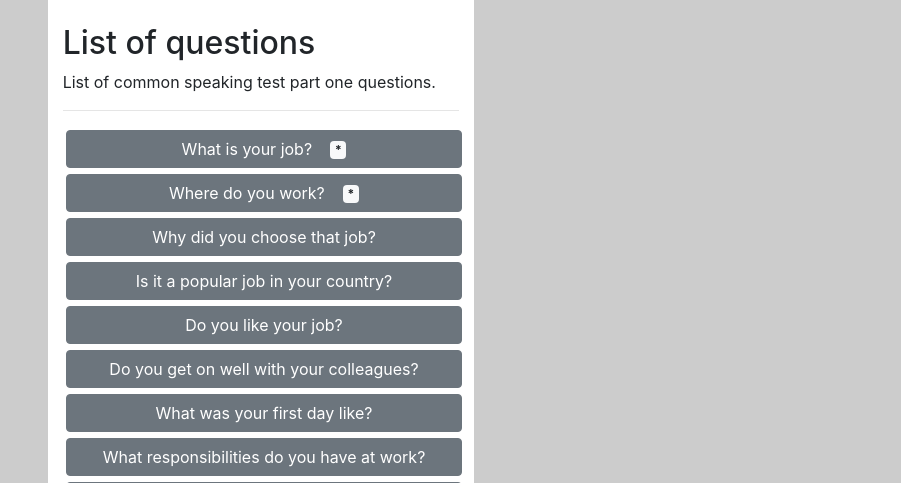
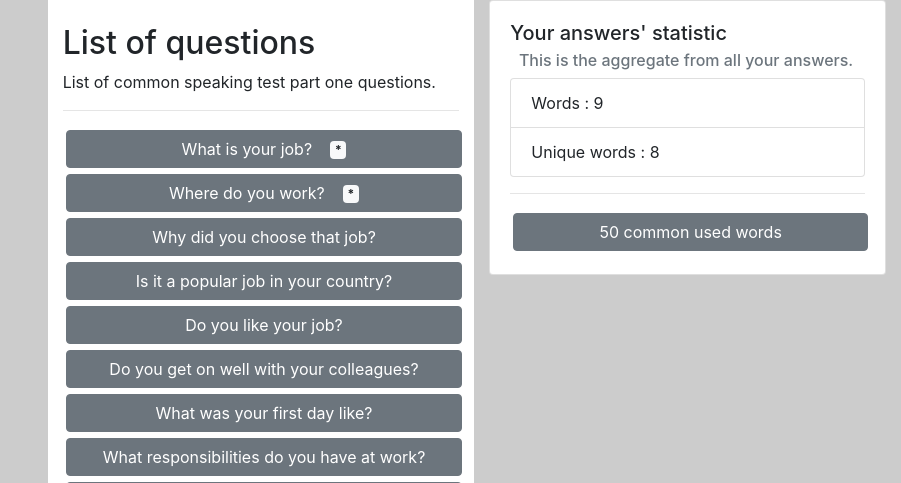
Before and after one commit to tokint/ieltsprep, a Django app: page /sp1/ in a window 1280 px wide. Shown: the part 56-539 px from the top of the page, without its empty margins (379-1280 px from the left). Run offline with Django 3.2, Linux system fonts and the light colour scheme; a user stored in the database is signed in; data comes from the database, SQL or seed files in the repository; some libraries are stand-ins or nearby versions.

Commit message:
Add wordStat

```diff
--- /dev/null
+++ b/lib/wstat.py
@@ -0,0 +1,21 @@
+import os
+import re
+from collections import Counter
+
+class UserAnswers:
+
+    def __init__(self, text):
+        self.text = text
+
+    def words_count(self):
+        text = re.findall(r'\w+', self.text.lower())
+#        text = text.replace("\n", "").replace("\r", "")
+#        skips = ["i", "am", "is", "i'm", "are", "was", "were", "and", "an" , "a", "to", "for", "the"]
+#        words = [i for i in text if i not in skips]
+
+#        word_count = Counter(words)
+        word_count = Counter(text)
+
+        uwc = len(word_count) # unique word's count
+        wc = sum(word_count.values()) # all word's count
+        return {'wc' : wc, 'uwc' : uwc, 'cntr' : dict(word_count.most_common(50))}
--- a/speakp1app/templates/speakp1app/index.html
+++ b/speakp1app/templates/speakp1app/index.html
@@ -65,6 +65,42 @@
           <hr><br>
       </div>
       <div class="col-sm asidesm">
+        <div class="card">
+          <div class="card-body">
+            <h5 class="card-title">Your answers' statistic</h5>
+            <h6 class="card-subtitle mb-2 text-muted">&nbsp;&nbsp;This is the aggregate from all your answers.</h6>
+            <ul class="list-group">
+              <li class="list-group-item">Words : {{answers.wc}}</li>
+              <li class="list-group-item">Unique words : {{answers.uwc}}</li>
+            </ul>
+            <hr>
+            <a class="btn btn-secondary col-lg-12 col-sm-12" data-toggle="collapse"
+            href="#collapse_common_words" role="button" aria-expanded="false"
+            aria-controls="collapse_common_words" style="margin:3px; word-wrap: break-word; white-space: normal;">
+                50 common used words
+            </a>
+            <div class="collapse" id="collapse_common_words">
+              <div class="card card-body">
+                <table class="table table-hover table-sm">
+                  <thead>
+                    <tr>
+                      <th scope="col">Word</th>
+                      <th scope="col">Count</th>
+                    </tr>
+                  </thead>
+                  <tbody>
+                    {% for words,count in answers.cntr.items %}
+                      <tr>
+                        <td>{{words}}</td><td>{{count}}</td>
+                      </tr>
+                    {% endfor %}
+                  </tbody>
+                </table>
+
+              </div>
+            </div>
+          </div>
+        </div>
       </div>
   </div>
 
--- a/speakp1app/views.py
+++ b/speakp1app/views.py
@@ -5,16 +5,21 @@ from .models import Ieltsspeakingp1topic, Answers
 #from django.db.models import Q
 #from operator import itemgetter, attrgetter
 from operator import itemgetter
+#from ieltsprep.lib.wstat import UserAnswers
+from lib.wstat import UserAnswers
+
 
 @login_required
 def index(request):
     full_topic_list = Ieltsspeakingp1topic.objects.all().values('id', 'sp1topic', 'answers__answer', 'answers__id', 'answers__uid')
     topic_list = [] # collect questions and answers for current user
     list_in = [] # collect question id which is added in topic_list
+    all_answers = ''
     for topic in full_topic_list :
         if topic['answers__uid'] == request.user.id : # question is answered by current user
             topic_list.append(topic)
             list_in.append(topic['id'])
+            all_answers += topic['answers__answer'] + " "
         elif topic['answers__uid'] == None: # questions without any answers
             topic_list.append(topic)
             list_in.append(topic['id'])
@@ -25,8 +30,10 @@ def index(request):
             topic_list.append(tpc)
             list_in.append(topic['id'])
 
+    ua = UserAnswers(all_answers)
+    wcount = ua.words_count
     topic_list = sorted(topic_list, key=itemgetter('id'))
-    context = {'topic_list': topic_list}
+    context = {'topic_list': topic_list, 'answers' : wcount}
     return render(request, 'speakp1app/index.html', context)
 
 def topicdetail(request, topic_id):
```
Also changed, not shown: lib/__init__.py (added).
